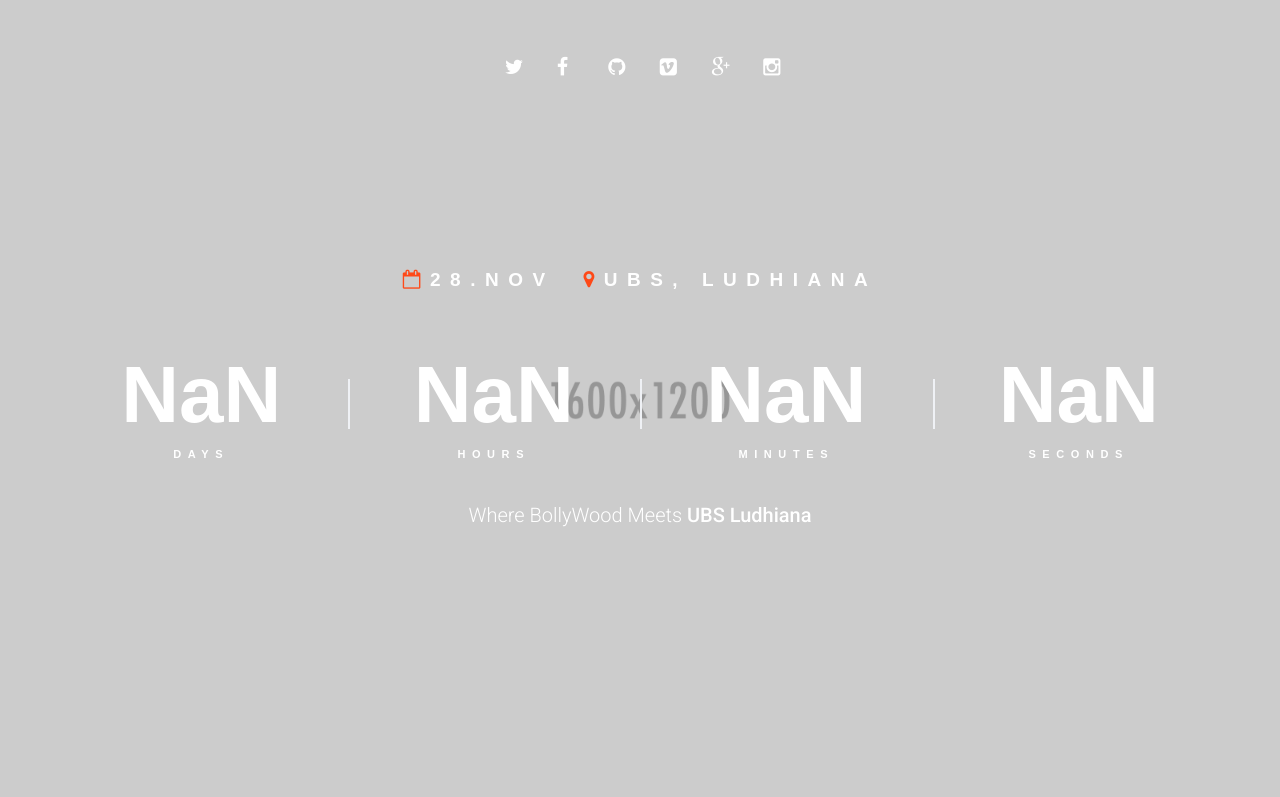
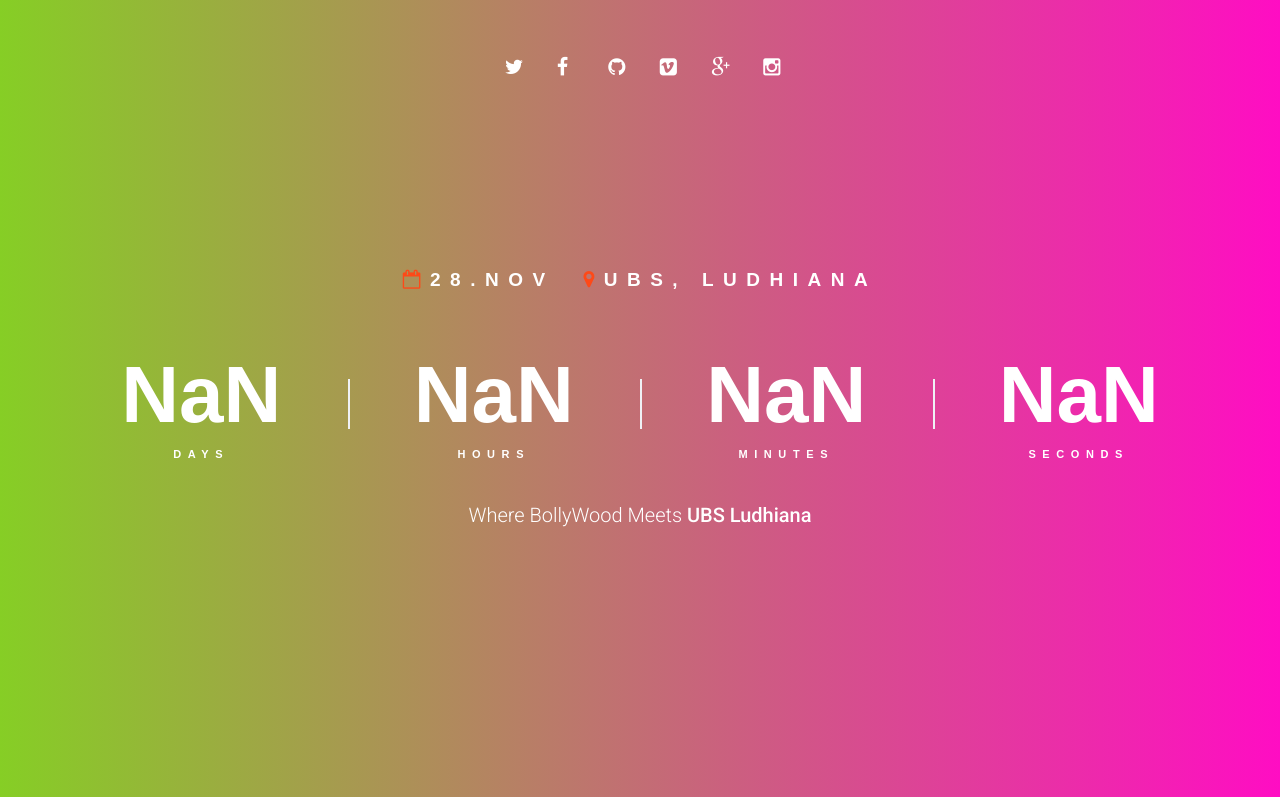
Before and after one commit to Shivang-Bhandari/parvaaz, a plain HTML site: page index.html in a window 1280 px wide. Shown: the top 797 px of the page. Drawn offline with Linux system fonts and the light colour scheme; some packages are replaced by stand-ins of ours; a web font is replaced by a local one.

Commit message:
Background Updated for hero

```diff
--- a/index.html
+++ b/index.html
@@ -107,6 +107,68 @@
 		</div>
 	</section>
 
+  <script>
+
+        var colors = new Array(
+        [62,35,255],
+        [60,255,60],
+        [255,35,98],
+        [255,0,255],
+        [255,128,0]);
+
+        var step = 0;
+        //color table indices for:
+        // current color left
+        // next color left
+        // current color right
+        // next color right
+        var colorIndices = [0,1,2,3];
+
+        //transition speed
+        var gradientSpeed = 0.002;
+
+        function updateGradient()
+        {
+
+        if ( $===undefined ) return;
+
+        var c0_0 = colors[colorIndices[0]];
+        var c0_1 = colors[colorIndices[1]];
+        var c1_0 = colors[colorIndices[2]];
+        var c1_1 = colors[colorIndices[3]];
+
+        var istep = 1 - step;
+        var r1 = Math.round(istep * c0_0[0] + step * c0_1[0]);
+        var g1 = Math.round(istep * c0_0[1] + step * c0_1[1]);
+        var b1 = Math.round(istep * c0_0[2] + step * c0_1[2]);
+        var color1 = "rgb("+r1+","+g1+","+b1+")";
+
+        var r2 = Math.round(istep * c1_0[0] + step * c1_1[0]);
+        var g2 = Math.round(istep * c1_0[1] + step * c1_1[1]);
+        var b2 = Math.round(istep * c1_0[2] + step * c1_1[2]);
+        var color2 = "rgb("+r2+","+g2+","+b2+")";
+
+        $('#hero').css({
+        background: "-webkit-gradient(linear, left top, right top, from("+color1+"), to("+color2+"))"}).css({
+        background: "-moz-linear-gradient(left, "+color1+" 0%, "+color2+" 100%)"});
+
+        step += gradientSpeed;
+        if ( step >= 1 )
+        {
+        step %= 1;
+        colorIndices[0] = colorIndices[1];
+        colorIndices[2] = colorIndices[3];
+
+        //pick two new target color indices
+        //do not pick the same as the current one
+        colorIndices[1] = ( colorIndices[1] + Math.floor( 1 + Math.random() * (colors.length - 1))) % colors.length;
+        colorIndices[3] = ( colorIndices[3] + Math.floor( 1 + Math.random() * (colors.length - 1))) % colors.length;
+
+        }
+        }
+
+        setInterval(updateGradient,10);
+  </script>
 	<header class="header header-black">
 		<div class="header-wrapper">
 			<div class="container">
```
